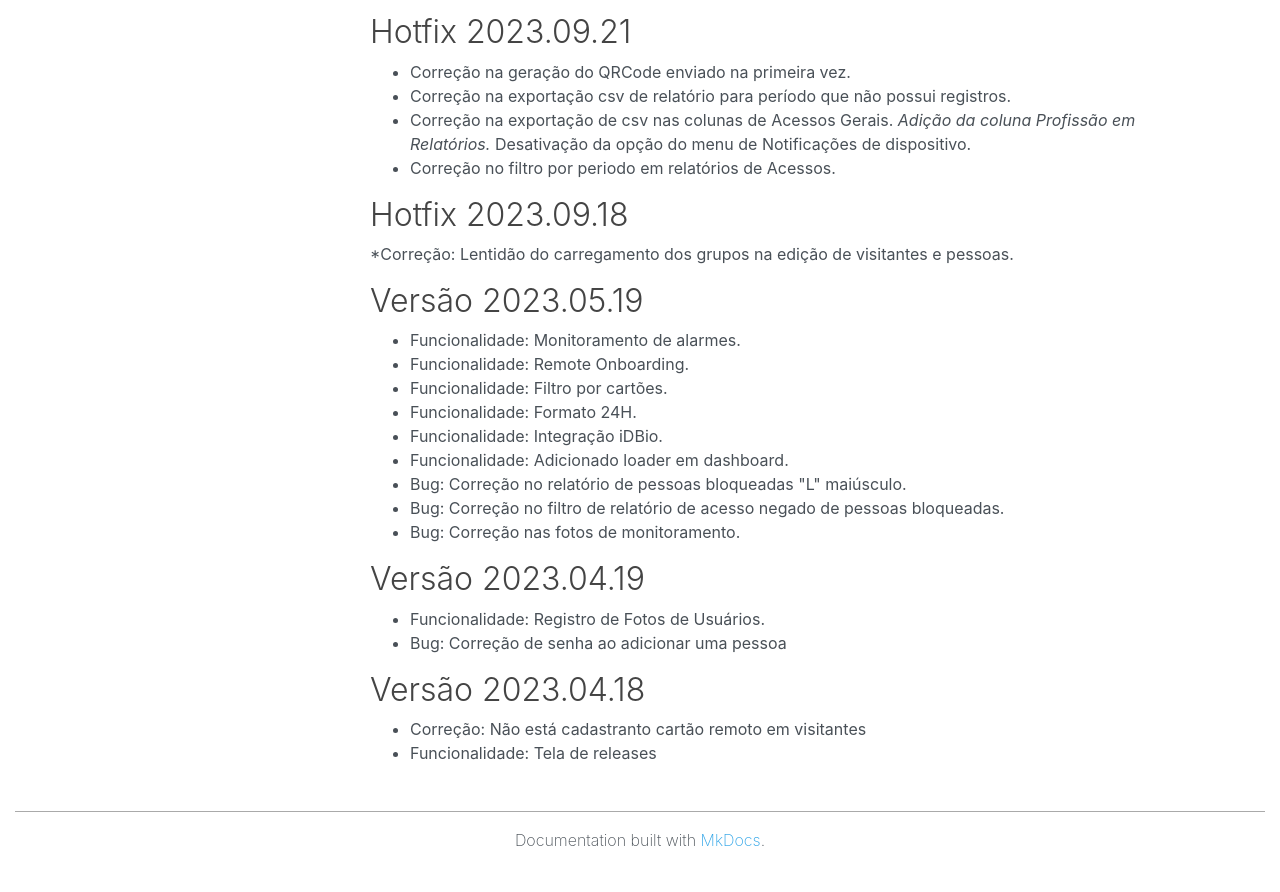
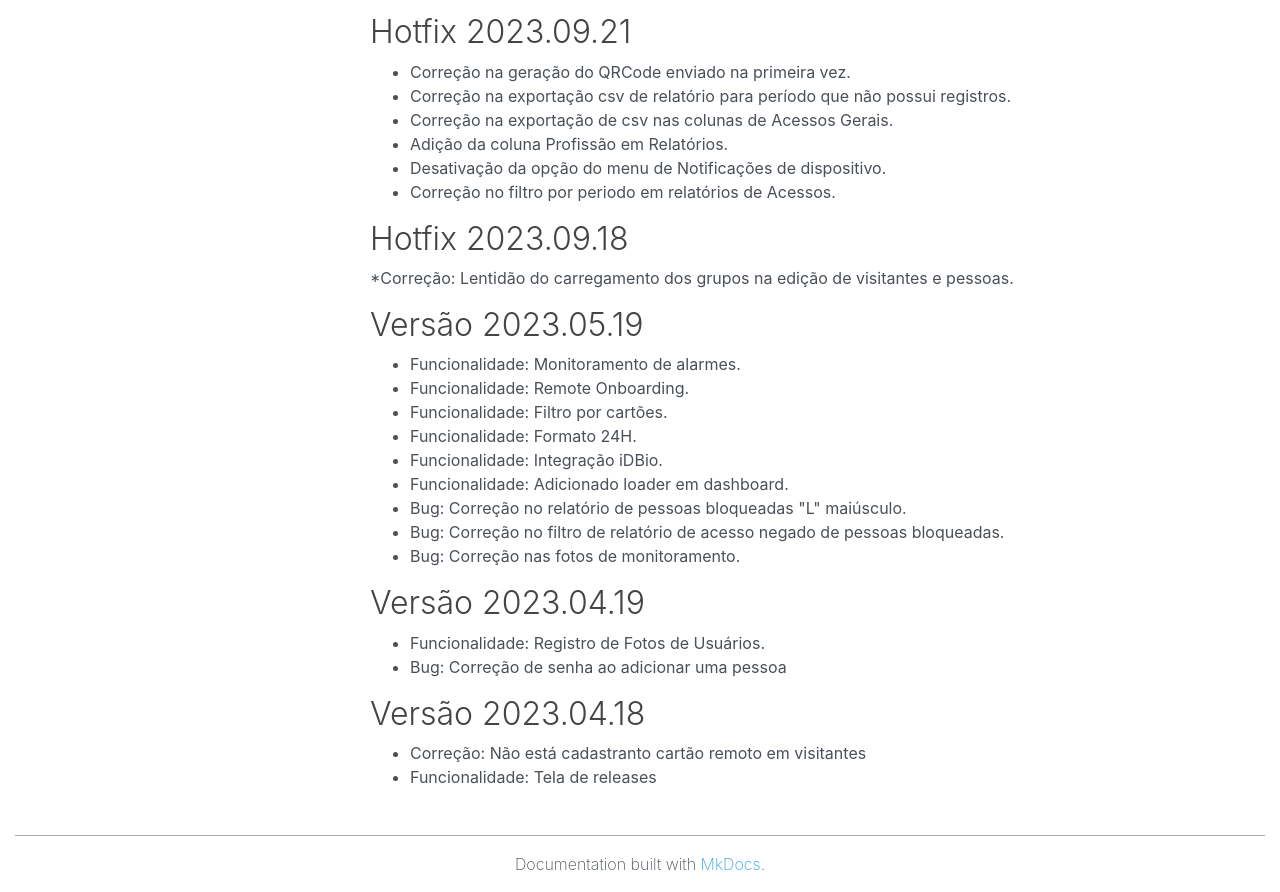
Before and after one commit to caiomeletti/caiomeletti.github.io, a plain HTML site: page index.html in a window 1280 px wide. Shown: the part 3726-4618 px from the top of the page. Before the commit the page ends 4594 px from the top, so only its background shows below. Drawn offline with nearby package versions, Linux system fonts and the light colour scheme.

Commit message:
ajuste na lista

```diff
--- a/index.html
+++ b/index.html
@@ -328,9 +328,9 @@
 <ul>
 <li>Correção na geração do QRCode enviado na primeira vez.</li>
 <li>Correção na exportação csv de relatório para período que não possui registros.</li>
-<li>Correção na exportação de csv nas colunas de Acessos Gerais.
-<em>Adição da coluna Profissão em Relatórios.
-</em>Desativação da opção do menu de Notificações de dispositivo.</li>
+<li>Correção na exportação de csv nas colunas de Acessos Gerais.</li>
+<li>Adição da coluna Profissão em Relatórios.</li>
+<li>Desativação da opção do menu de Notificações de dispositivo.</li>
 <li>Correção no filtro por periodo em relatórios de Acessos.</li>
 </ul>
 <h2 id="hotfix-20230918">Hotfix 2023.09.18</h2>
@@ -439,5 +439,5 @@
 
 <!--
 MkDocs version : 1.5.3
-Build Date UTC : 2023-12-27 17:34:03.277774+00:00
+Build Date UTC : 2023-12-27 18:06:28.833014+00:00
 -->
```
